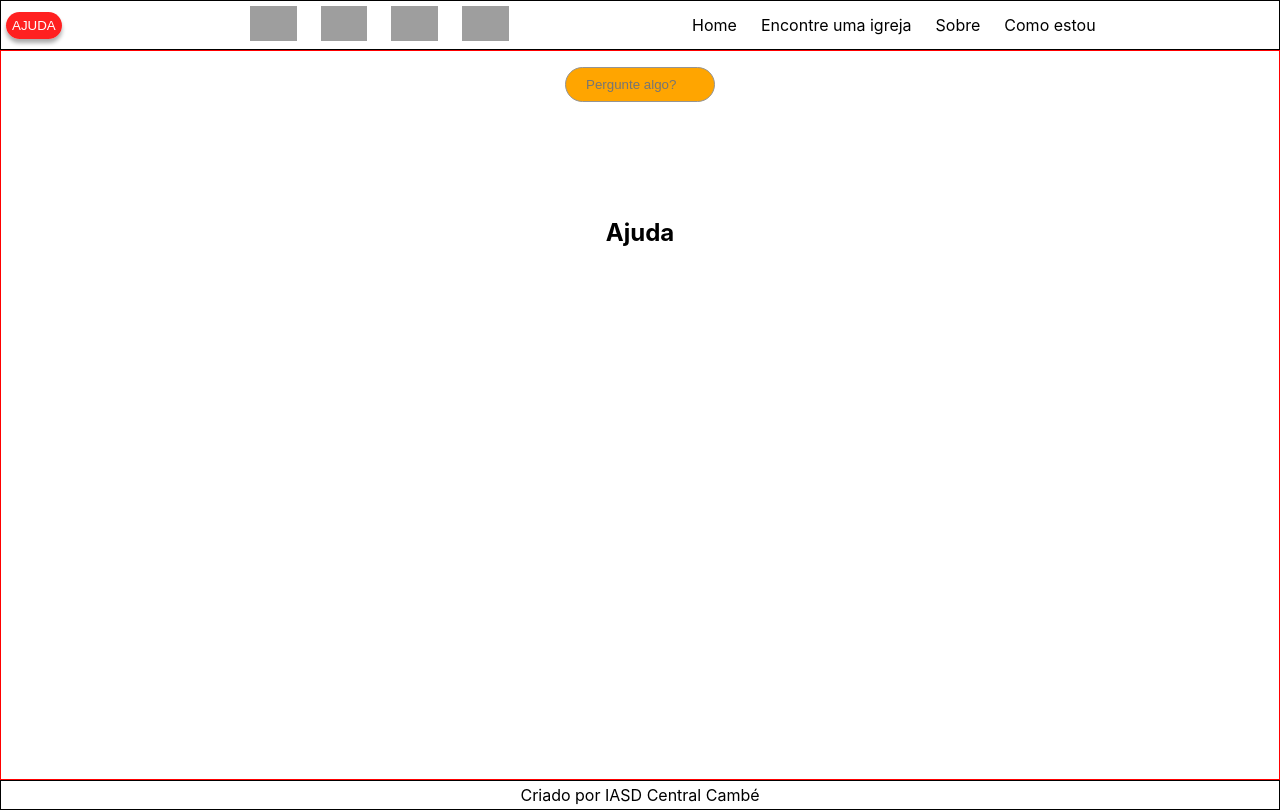
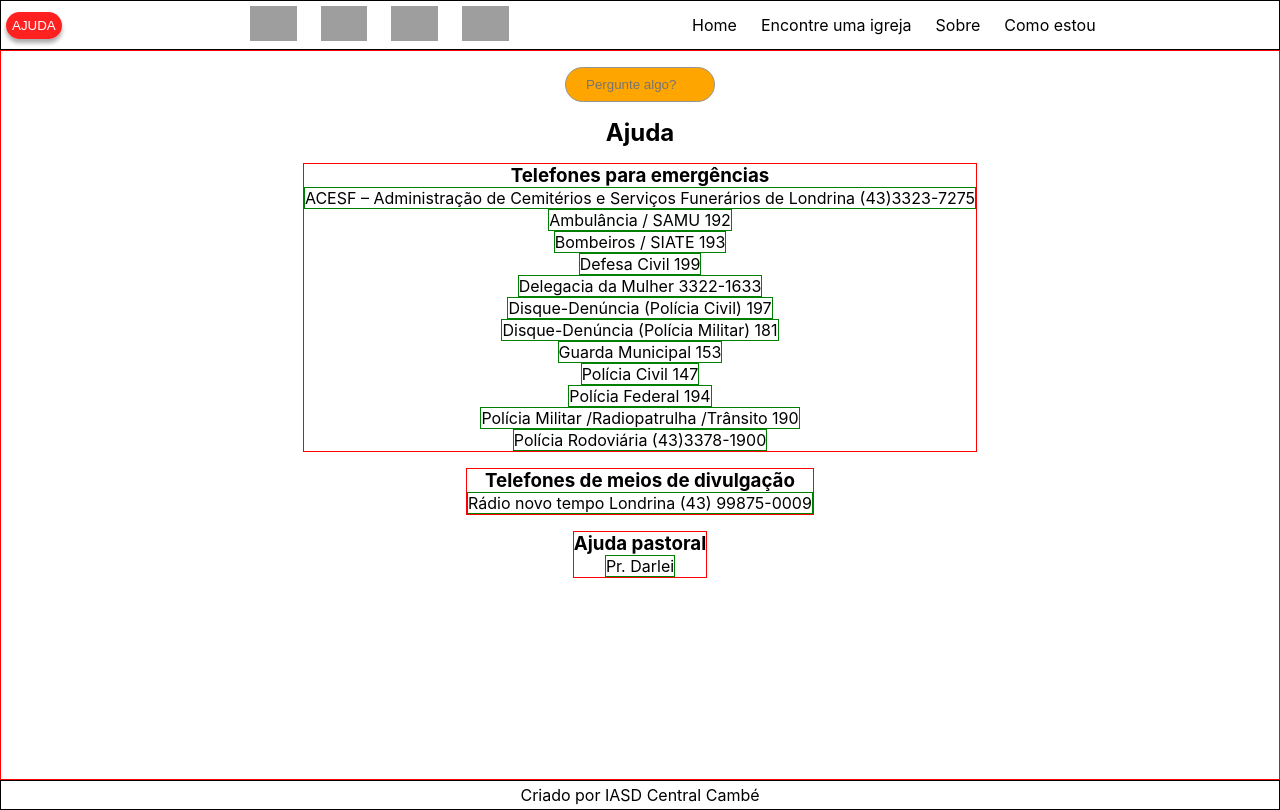
Before and after one commit to felipopm/iasd-central-cambe, a React (Vite) app: page /ajuda in a window 1280 px wide. Built offline with nearby package versions, Linux system fonts and the light colour scheme; grey boxes are pictures that could not be loaded.

Commit message:
Adicionando conteúdo e estilizando Sobre, e Ajuda

```diff
--- /dev/null
+++ b/src/pages/Ajuda/Ajude.module.css
@@ -0,0 +1,7 @@
+.emergencia, .divulga, .pastoral {
+    display: flex;
+    align-items: center;
+    flex-direction: column;
+
+    border: 1px solid red;
+}
--- a/src/pages/Ajuda/index.jsx
+++ b/src/pages/Ajuda/index.jsx
@@ -1,13 +1,41 @@
 import Header from "../../components/Header"
 import Footer from "../../components/Footer"
 import Container from '../../components/Container'
+import styles from "./Ajude.module.css"
 
-function Ajuda(){
-    return(
+function Ajuda() {
+    return (
         <>
             <Header />
             <Container>
                 <h1>Ajuda</h1>
+
+                <section className={styles.emergencia}>
+                    <h3>Telefones para emergências</h3>
+                    <p>ACESF – Administração de Cemitérios e Serviços Funerários de Londrina	(43)3323-7275</p>
+                    <p>Ambulância / SAMU	192</p>
+                    <p>Bombeiros / SIATE	193</p>
+                    <p>Defesa Civil	199</p>
+                    <p>Delegacia da Mulher	3322-1633</p>
+                    <p>Disque-Denúncia (Polícia Civil)	197</p>
+                    <p>Disque-Denúncia (Polícia Militar)	181</p>
+                    <p>Guarda Municipal	153</p>
+                    <p>Polícia Civil	147</p>
+                    <p>Polícia Federal	194</p>
+                    <p>Polícia Militar /Radiopatrulha /Trânsito	190</p>
+                    <p>Polícia Rodoviária	(43)3378-1900</p>
+                </section>
+
+                <section className={styles.divulga}>
+                    <h3>Telefones de meios de divulgação</h3>
+                    <p>Rádio novo tempo Londrina (43) 99875-0009</p>
+                </section>
+
+                <section className={styles.pastoral}>
+                    <h3>Ajuda pastoral</h3>
+                    <p>Pr. Darlei</p>
+                </section>
+
             </Container>
             <Footer />
         </>
--- a/src/pages/Farol/Farol.module.css
+++ b/src/pages/Farol/Farol.module.css
@@ -1,3 +1,10 @@
+.farol h2 {
+    display: flex;
+    align-items: center;
+    justify-content: center;
+}
+
+
 .assuntos {
     display: flex;
     align-items: center;
--- a/src/pages/Farol/index.jsx
+++ b/src/pages/Farol/index.jsx
@@ -15,7 +15,7 @@ function Farol(){
         <>
             <Header />
             <Container>
-                <section>
+                <section className={styles.farol}>
 
                     <h2>Farol</h2>
                     <div className={styles.assuntos}>
--- a/src/pages/Sal/Sal.module.css
+++ b/src/pages/Sal/Sal.module.css
@@ -1,3 +1,9 @@
+.sal h2 {
+    display: flex;
+    align-items: center;
+    justify-content: center;
+}
+
 .assuntos {
     display: flex;
     align-items: center;
--- a/src/pages/Sal/index.jsx
+++ b/src/pages/Sal/index.jsx
@@ -15,7 +15,7 @@ function Sal(){
         <>
             <Header />
             <Container>
-                <section>
+                <section className={styles.sal}>
 
                     <h2>Sal</h2>
                     <div className={styles.assuntos}>
--- a/src/pages/Sentinela/Sentinela.module.css
+++ b/src/pages/Sentinela/Sentinela.module.css
@@ -1,3 +1,9 @@
+.sentinela h2 {
+    display: flex;
+    align-items: center;
+    justify-content: center;
+}
+
 .assuntos {
     display: flex;
     align-items: center;
--- a/src/pages/Sentinela/index.jsx
+++ b/src/pages/Sentinela/index.jsx
@@ -24,7 +24,7 @@ function Sentinela() {
         <>
             <Header />
             <Container>
-                <section>
+                <section className={styles.sentinela}>
 
                     <div className={styles.comabordagem}>
                         <button className={styles.superficial}>Superficial</button>
--- a/src/pages/Sobre/Sobre.module.css
+++ b/src/pages/Sobre/Sobre.module.css
@@ -1,11 +1,37 @@
-h1, h2, h3 {
+h1 {
     display: flex;
     align-items: center;
     justify-content: center;
-
 }
 
-h1 {
+.endereco {
+    display: flex;
+    align-items: center;
+    flex-direction: column;
+
     padding-top: 100px;
     padding-bottom: 100px;
+
+    border: 1px solid red;
 }
+
+.midias {
+
+    display: flex;
+    align-items: center;
+    justify-content: center;
+    flex-direction: column;
+    gap: 50px;
+
+    padding-top: 100px;
+    padding-bottom: 100px;
+
+    border: 1px solid red;
+}
+
+.midia {
+    display: flex;
+    gap: 100px;
+
+    border: 1px solid blue;
+}
--- a/src/pages/Sobre/index.jsx
+++ b/src/pages/Sobre/index.jsx
@@ -8,11 +8,25 @@ function Sobre() {
         <>
             <Header />
             <Container>
-                <section className={styles.textos}>
+                <section >
+
                     <h1>Sobre</h1>
-                    <h2>Igreja Adventista do Sétimo dia Central de Cambé</h2>
-                    <h3>R. Bélgica, 1749 - Centro, Cambé - PR, 86181-080 </h3>
-                    <h3>Próximo ao Centro Cultural de Cambé</h3>
+
+                    <section className={styles.endereco}>
+                        <h2>Igreja Adventista do Sétimo dia Central de Cambé</h2>
+                        <h3>R. Bélgica, 1749 - Centro, Cambé - PR, 86181-080 </h3>
+                        <h3>Próximo ao Centro Cultural de Cambé</h3>
+                    </section>
+
+                    <section className={styles.midias}>
+                        <h3>Midias sociais</h3>
+                        <div className={styles.midia}>
+                            <a href="https://www.instagram.com/iasdcentraldecambe/">Instagram</a>
+                            <a href="https://www.facebook.com">Facebook</a>
+                            <a href="https://www.youtube.com">Youtube</a>
+                        </div>
+
+                    </section>
                 </section>
             </Container>
             <Footer />
```
